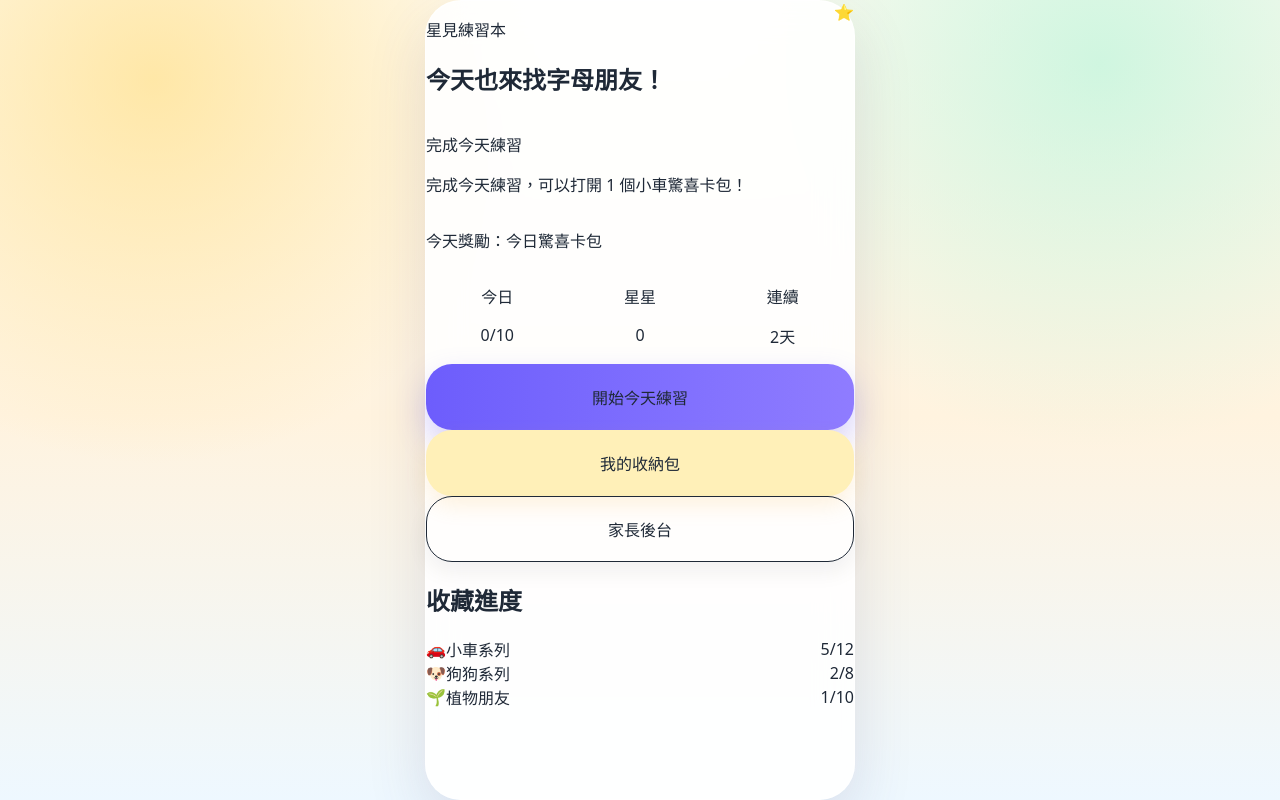
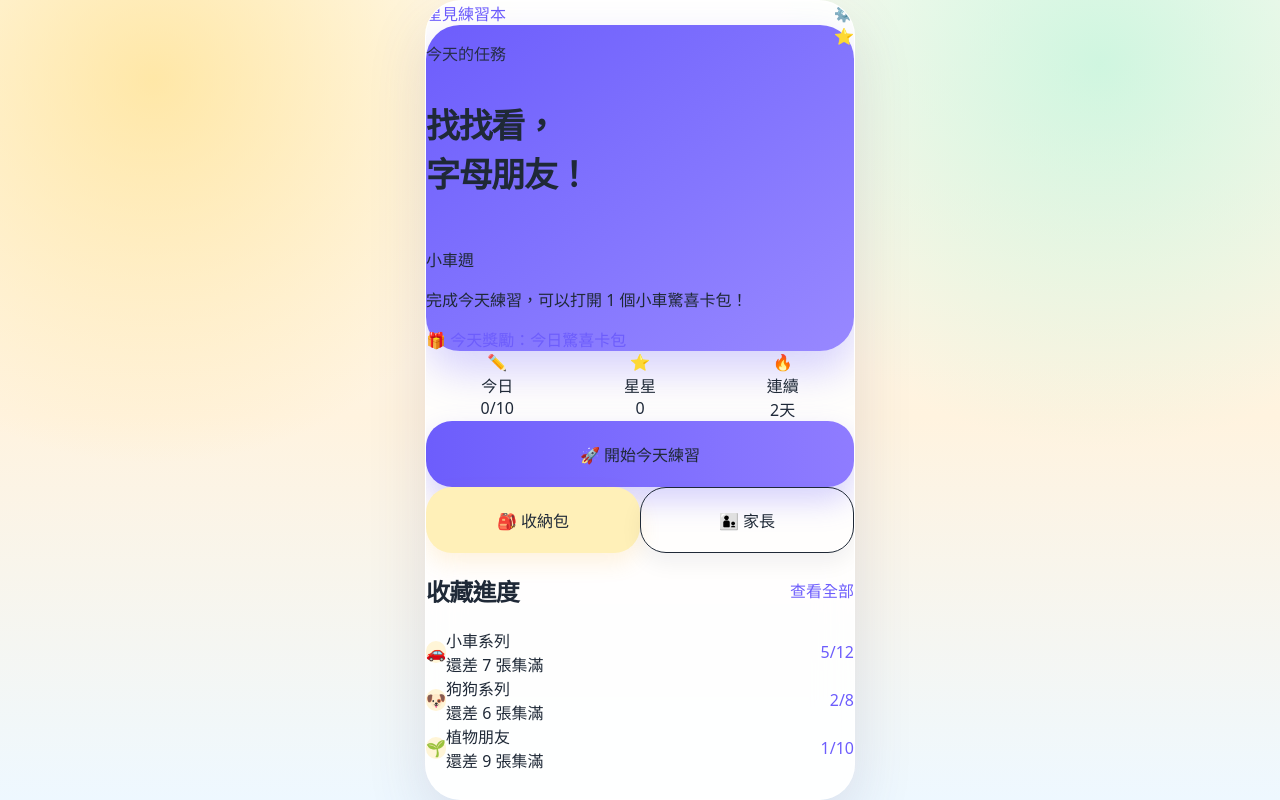
Before and after one commit to daisanity-svg/star-practice-pwa, a Next.js app: page / in a window 1280 px wide. Built offline with nearby package versions, Linux system fonts and the light colour scheme; no server answers; the database is empty.

Commit message:
Redesign kid home page UI

```diff
--- a/app/page.tsx
+++ b/app/page.tsx
@@ -1,9 +1,15 @@
 import Link from 'next/link';
 import { KidButton } from '@/components/KidButton';
 import { PhoneFrame } from '@/components/PhoneFrame';
-import { ProgressPill } from '@/components/ProgressPill';
 import { getActiveEvent } from '@/lib/data/events';
 import { getCollectionSummary } from '@/lib/data/rewards';
+
+function CollectionIcon({ name }: { name: string }) {
+  if (name.includes('車')) return <span>🚗</span>;
+  if (name.includes('狗')) return <span>🐶</span>;
+  if (name.includes('龍')) return <span>🦖</span>;
+  return <span>🌱</span>;
+}
 
 export default async function HomePage() {
   const [collections, activeEvent] = await Promise.all([getCollectionSummary(), getActiveEvent()]);
@@ -12,49 +18,98 @@ export default async function HomePage() {
 
   return (
     <PhoneFrame>
-      <section className="kid-card flex flex-1 flex-col p-6">
-        <div className="flex items-start justify-between gap-4">
-          <div>
-            <p className="text-base font-bold text-grape">星見練習本</p>
-            <h1 className="mt-2 text-4xl font-black leading-tight text-ink">今天也來找字母朋友！</h1>
+      <section className="kid-card relative flex flex-1 flex-col overflow-hidden p-5">
+        <div className="pointer-events-none absolute -right-14 -top-12 h-36 w-36 rounded-full bg-[#fff0b8] opacity-80 blur-2xl" />
+        <div className="pointer-events-none absolute -left-16 top-48 h-36 w-36 rounded-full bg-[#d9fae8] opacity-80 blur-2xl" />
+
+        <header className="relative z-10 flex items-center justify-between">
+          <div className="rounded-full bg-white/80 px-4 py-2 text-sm font-black text-[#6d5dfc] shadow-sm">
+            星見練習本
           </div>
-          <div className="flex h-16 w-16 items-center justify-center rounded-3xl bg-butter text-3xl shadow-sm">⭐</div>
-        </div>
+          <Link href="/parent/login" className="flex h-12 w-12 items-center justify-center rounded-full bg-white text-xl shadow-sm active:scale-95">
+            ⚙️
+          </Link>
+        </header>
 
-        <div className="mt-6 rounded-[28px] bg-skysoft p-5 text-blue-950">
-          <p className="text-xl font-black">{activeEvent?.name ?? '完成今天練習'}</p>
-          <p className="mt-2 text-lg font-semibold leading-relaxed">{eventText}</p>
-          <p className="mt-3 inline-flex rounded-full bg-white/70 px-4 py-2 text-base font-black text-grape">
-            今天獎勵：{eventPackName}
-          </p>
-        </div>
+        <section className="relative z-10 mt-5 rounded-[34px] bg-gradient-to-br from-[#6d5dfc] to-[#9888ff] p-5 text-white shadow-[0_20px_42px_rgba(109,93,252,0.28)]">
+          <div className="flex items-start justify-between gap-3">
+            <div>
+              <p className="text-base font-bold opacity-90">今天的任務</p>
+              <h1 className="mt-2 text-[34px] font-black leading-tight tracking-[-0.04em]">
+                找找看，<br />字母朋友！
+              </h1>
+            </div>
+            <div className="flex h-16 w-16 shrink-0 items-center justify-center rounded-[24px] bg-white/20 text-4xl backdrop-blur">
+              ⭐
+            </div>
+          </div>
 
-        <div className="mt-5 grid grid-cols-3 gap-3">
-          <ProgressPill label="今日" value="0/10" />
-          <ProgressPill label="星星" value="0" />
-          <ProgressPill label="連續" value="2天" />
-        </div>
+          <div className="mt-5 rounded-[26px] bg-white/18 p-4 backdrop-blur">
+            <p className="text-lg font-black">{activeEvent?.name ?? '小車週'}</p>
+            <p className="mt-1 text-base font-semibold leading-relaxed text-white/90">{eventText}</p>
+            <div className="mt-3 inline-flex rounded-full bg-white px-4 py-2 text-sm font-black text-[#6d5dfc]">
+              🎁 今天獎勵：{eventPackName}
+            </div>
+          </div>
+        </section>
 
-        <div className="mt-6 space-y-3">
-          <KidButton href="/practice">開始今天練習</KidButton>
-          <KidButton href="/collection" tone="butter">我的收納包</KidButton>
-          <KidButton href="/parent/login" tone="white">家長後台</KidButton>
-        </div>
+        <section className="relative z-10 mt-4 grid grid-cols-3 gap-3">
+          {[
+            { label: '今日', value: '0/10', icon: '✏️' },
+            { label: '星星', value: '0', icon: '⭐' },
+            { label: '連續', value: '2天', icon: '🔥' }
+          ].map((item) => (
+            <div key={item.label} className="rounded-[28px] bg-white/86 p-3 text-center shadow-sm">
+              <div className="text-2xl">{item.icon}</div>
+              <div className="mt-1 text-xs font-black text-slate-400">{item.label}</div>
+              <div className="text-xl font-black text-ink">{item.value}</div>
+            </div>
+          ))}
+        </section>
 
-        <div className="mt-8">
-          <h2 className="text-xl font-black text-ink">收藏進度</h2>
-          <div className="mt-3 space-y-3">
-            {collections.map((collection) => (
-              <Link key={collection.id} href="/collection" className="flex items-center justify-between rounded-3xl bg-white/80 px-4 py-3 shadow-sm active:scale-[0.99]">
-                <div className="flex items-center gap-3">
-                  <span className="text-3xl">{collection.name.includes('車') ? '🚗' : collection.name.includes('狗') ? '🐶' : '🌱'}</span>
-                  <span className="text-lg font-black text-ink">{collection.name}</span>
-                </div>
-                <span className="text-lg font-black text-grape">{collection.owned}/{collection.total}</span>
-              </Link>
-            ))}
+        <section className="relative z-10 mt-5 space-y-3">
+          <KidButton href="/practice" className="text-2xl">🚀 開始今天練習</KidButton>
+          <div className="grid grid-cols-2 gap-3">
+            <KidButton href="/collection" tone="butter" className="text-lg">🎒 收納包</KidButton>
+            <KidButton href="/parent/dashboard" tone="white" className="text-lg">👨‍👦 家長</KidButton>
           </div>
-        </div>
+        </section>
+
+        <section className="relative z-10 mt-6">
+          <div className="mb-3 flex items-center justify-between">
+            <h2 className="text-2xl font-black tracking-[-0.03em] text-ink">收藏進度</h2>
+            <Link href="/collection" className="rounded-full bg-white px-3 py-2 text-sm font-black text-[#6d5dfc] shadow-sm">
+              查看全部
+            </Link>
+          </div>
+
+          <div className="grid gap-3">
+            {collections.map((collection) => {
+              const percent = collection.total > 0 ? Math.round((collection.owned / collection.total) * 100) : 0;
+              return (
+                <Link key={collection.id} href="/collection" className="rounded-[30px] bg-white/88 p-4 shadow-sm active:scale-[0.99]">
+                  <div className="flex items-center justify-between gap-3">
+                    <div className="flex items-center gap-3">
+                      <div className="flex h-14 w-14 items-center justify-center rounded-[22px] bg-[#fff5d7] text-3xl">
+                        <CollectionIcon name={collection.name} />
+                      </div>
+                      <div>
+                        <div className="text-lg font-black text-ink">{collection.name}</div>
+                        <div className="mt-1 text-sm font-bold text-slate-400">還差 {Math.max(collection.total - collection.owned, 0)} 張集滿</div>
+                      </div>
+                    </div>
+                    <div className="text-right text-lg font-black text-[#6d5dfc]">
+                      {collection.owned}/{collection.total}
+                    </div>
+                  </div>
+                  <div className="mt-3 h-3 overflow-hidden rounded-full bg-slate-100">
+                    <div className="h-full rounded-full bg-gradient-to-r from-[#6d5dfc] to-[#ffd66b]" style={{ width: `${percent}%` }} />
+                  </div>
+                </Link>
+              );
+            })}
+          </div>
+        </section>
       </section>
     </PhoneFrame>
   );
```
